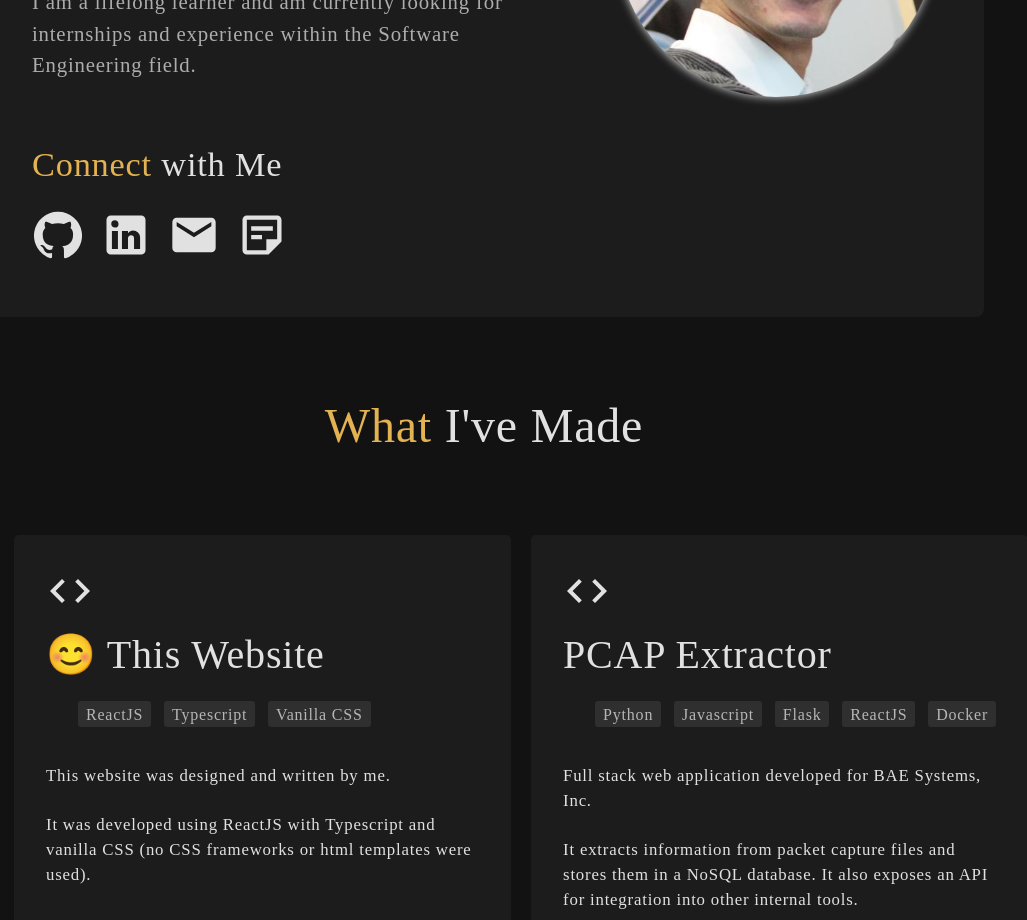
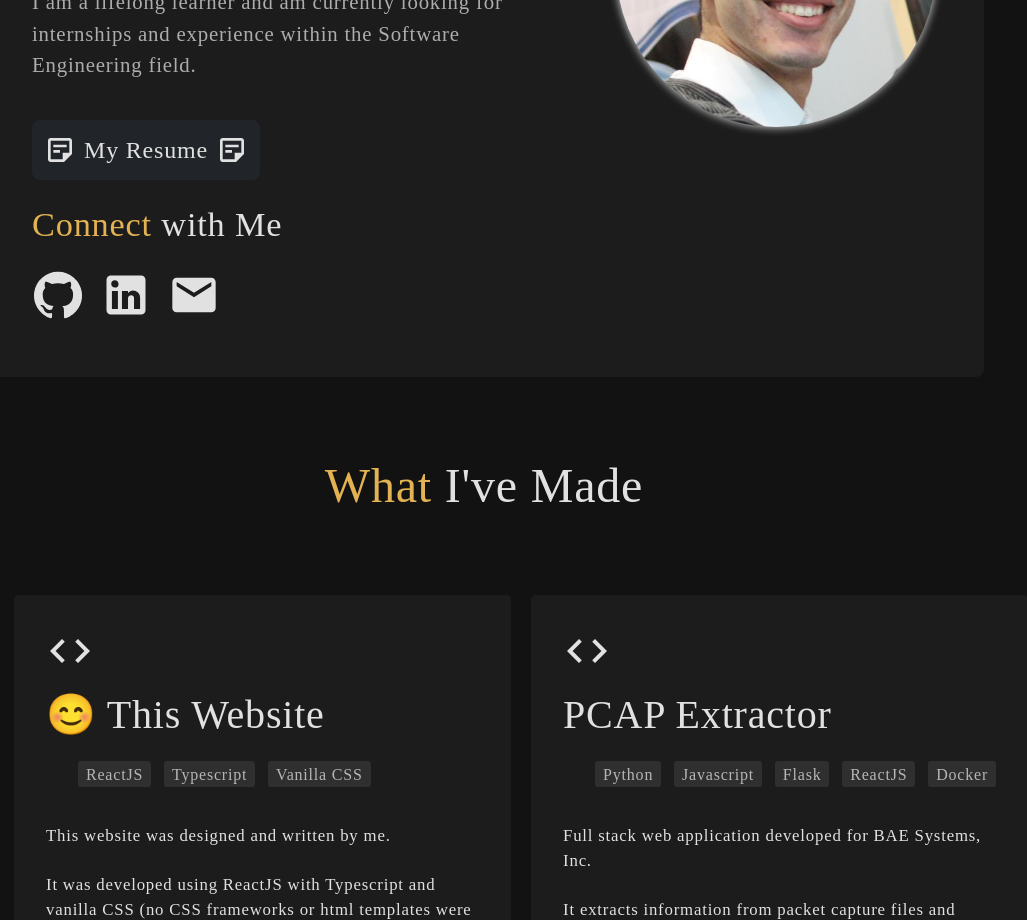
Before and after one commit to ItsNotCam/Portfolio-Site, a React (Vite) app: page / in a window 1280 px wide. Shown: the part 1460-2380 px from the top of the page, without its empty margins (156-1183 px from the left). Built offline with nearby package versions, Linux system fonts and the light colour scheme; the HTML template or start-up script is replaced by a standard one; a web font is replaced by a local one.

Commit message:
small project card dropdown button centering

```diff
--- a/index.html
+++ b/index.html
@@ -5,15 +5,10 @@
     <meta charset="UTF-8" />
     <link rel="icon" type="image/svg+xml" href="/vite.svg" />
 
-    <!-- My CSS -->
-    <link rel="stylesheet" type="text/css" href="index.css" />
-    <!-- My CSS -->
-
     <!-- <meta name="viewport" content="width=device-width, initial-scale=1.0" /> -->
     <link href='https://fonts.googleapis.com/css?family=Sofia Sans' rel='stylesheet'>
     <link href="https://fonts.googleapis.com/icon?family=Material+Icons"
       rel="stylesheet">
-
 
     <title>Cameron Young</title>
   </head>
--- a/src/App.tsx
+++ b/src/App.tsx
@@ -1,3 +1,5 @@
+import './_index.css';
+
 import { BrowserView } from 'react-device-detect';
 
 import CustomCursor from './pages/static/CustomCursor';
@@ -6,6 +8,7 @@ import Nav from './pages/static/Nav';
 import About from './pages/about/About';
 import Projects from './pages/projects/Projects';
 import Experience from './pages/experience/Experience';
+
 
 export default function App(): JSX.Element {
   return (
--- a/src/pages/about/About.tsx
+++ b/src/pages/about/About.tsx
@@ -1,5 +1,6 @@
 import { Email, GitHub, LinkedIn, StickyNote2Outlined } from '@mui/icons-material'
 import './_About.css'
+import { RESUME } from '../static/_LINKS'
 
 const iconStyle: React.CSSProperties = {
   transition: "transform 0.25s",
@@ -44,6 +45,14 @@ export default function About(): JSX.Element {
           </p>
 
           <br />
+
+          <div className="resume">
+            <a href={RESUME} target="_blank" className="color-light bg-dark resume-link">
+              <StickyNote2Outlined htmlColor='white' className="color-alt-hover social-icon" style={{fontSize: "2rem"}} titleAccess="View Resume"/>
+              My Resume
+              <StickyNote2Outlined htmlColor='white' className="color-alt-hover social-icon" style={{fontSize: "2rem"}} titleAccess="View Resume"/>
+            </a>
+          </div>
           <br />
           <p>
             <h3>
@@ -60,9 +69,6 @@ export default function About(): JSX.Element {
               <a href="mailto:cyoung35@gmu.edu" target="_blank">
                 <Email htmlColor='white' className="color-alt-hover social-icon" style={iconStyle} titleAccess="Email Me"/>
               </a>
-              <a href="Resume.pdf" target="_blank">
-                <StickyNote2Outlined htmlColor='white' className="color-alt-hover social-icon" style={iconStyle} titleAccess="View Resume"/>
-              </a>
             </div>
           </p>
         </div>
--- a/src/pages/about/_About.css
+++ b/src/pages/about/_About.css
@@ -49,6 +49,31 @@
   transition: transform 0.2s;
 }
 
+.resume {
+  display: flex;
+  align-items: center;
+}
+
+.resume-link {
+  display: flex;
+  flex-direction: row;
+  justify-content: left;
+  align-items: center;
+  gap: 0.5rem;
+  text-decoration: none;
+  padding: 0.5em;
+  font-size: 1.5em;
+  border-radius: 8px;
+
+  background-color: var(--color-bg-dark);
+
+  transition: all 0.3s ease;
+}
+
+.resume-link:hover {
+  background-color: #d1a857;
+}
+
 .about-connect a:hover {
   transform: scale(1.15);
   color: var(--color-alt);
--- a/src/pages/projects/ProjectCard.tsx
+++ b/src/pages/projects/ProjectCard.tsx
@@ -68,6 +68,8 @@ export const ProjectCard = (props: IProjectCardProps): JSX.Element => {
 
   const CARD_SMALL = (): JSX.Element => (<>
     <div className="project-card-sm-info">
+      <div className="project-card-sm-header">
+        <div className="project-card-header-l">
           <h1 className="color-light">{PROJECT.name}</h1>
           <ul className="project-tags-sm">
             {PROJECT.tags.map(tag =>
@@ -76,6 +78,16 @@ export const ProjectCard = (props: IProjectCardProps): JSX.Element => {
               </li>
             )}
           </ul>
+        </div>
+        <div className="project-card-sm-dropdown">
+          <IconButton onClick={() => setDroppedDown(!droppedDown)}>
+            {droppedDown
+              ? <ArrowDropDownOutlined className="project-icon-button" style={{fontSize: "3rem"}} />
+              : <ArrowLeftOutlined className="project-icon-button" style={{fontSize: "3rem"}}/>}
+          </IconButton>
+        </div>
+      </div>
+
       <div className={droppedDown ? `project-dropdown-sm shown` : "project-dropdown-sm hidden"}>
         <div className="project-card-sm-desc">
           {PROJECT.description.map(description => (
@@ -96,13 +108,6 @@ export const ProjectCard = (props: IProjectCardProps): JSX.Element => {
 
       </div>
     </div>
-    <div className="project-card-sm-dropdown">
-      <IconButton onClick={() => setDroppedDown(!droppedDown)}>
-        {droppedDown
-          ? <ArrowDropDownOutlined className="project-icon-button" style={{fontSize: "2rem"}} />
-          : <ArrowLeftOutlined className="project-icon-button" style={{fontSize: "2rem"}}/>}
-      </IconButton>
-    </div>
   </>)
 
   return (<>
--- a/src/pages/projects/Projects.tsx
+++ b/src/pages/projects/Projects.tsx
@@ -1,6 +1,6 @@
 import './_Projects.css';
 
-import { useEffect, useState } from "react";
+import { useState } from "react";
 
 import { uuidv4 } from "../../utilities";
 import { PROJECTS } from "./ProjectList";
--- a/src/pages/projects/_Markdown.css
+++ b/src/pages/projects/_Markdown.css
@@ -93,6 +93,8 @@
 
   cursor: pointer;
   z-index: 999;
+
+  user-select: none;
 }
 
 .mid-icon-button:hover {
--- a/src/pages/projects/_Projects.css
+++ b/src/pages/projects/_Projects.css
@@ -6,6 +6,7 @@
   /* padding-inline: 5rem; */
   padding-inline: 5rem;
 }
+
 
 /* Large */
 .project-card-lg {
@@ -51,6 +52,18 @@
 
   flex-direction: row;
   justify-content: space-between;
+  align-items: center;
+}
+
+.project-card-sm-info {
+  width: 100%;
+}
+
+.project-card-sm-header {
+  display: flex;
+  flex-direction: row;
+  justify-content: space-between;
+  align-items: center;
 }
 
 .project-card-sm h1 {
@@ -68,6 +81,10 @@
 
 .project-card-sm-desc {
   padding-top: 1rem;
+}
+
+.project-card-sm-dropdown {
+  float: right;
 }
 
 .project-icon-button {
```
Also changed, not shown: src/_index.css (renamed from public/index.css). Lines whose indentation alone changed are shown as unchanged.
